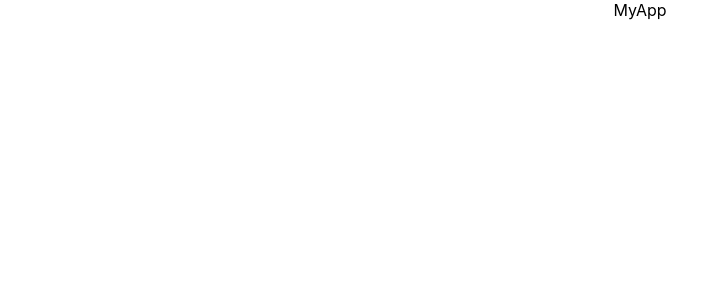
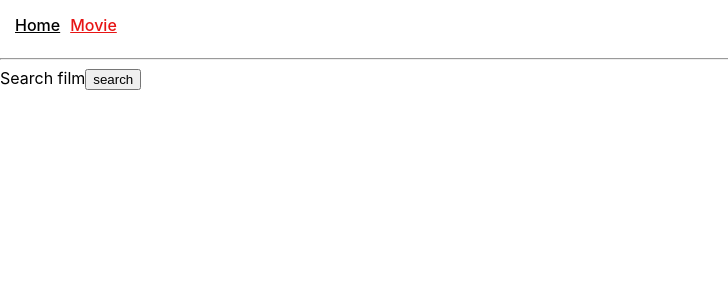
Before and after one commit to Sergey-Markov/goit-react-hw-04-movies, a React (Create React App) app: page /movie in a window 1280 px wide. Shown: the top 300 px of the page, without its empty margins (0-728 px from the left). Built offline with nearby package versions, Linux system fonts and the light colour scheme.

Commit message:
first changes

```diff
--- a/public/index.html
+++ b/public/index.html
@@ -9,12 +9,12 @@
       name="description"
       content="Web site created using create-react-app"
     />
-    <link rel="apple-touch-icon" href="%PUBLIC_URL%/logo192.png" />
+    <!-- <link rel="apple-touch-icon" href="%PUBLIC_URL%/logo192.png" /> -->
     <!--
       manifest.json provides metadata used when your web app is installed on a
       user's mobile device or desktop. See https://developers.google.com/web/fundamentals/web-app-manifest/
     -->
-    <link rel="manifest" href="%PUBLIC_URL%/manifest.json" />
+    <!-- <link rel="manifest" href="%PUBLIC_URL%/manifest.json" /> -->
     <!--
       Notice the use of %PUBLIC_URL% in the tags above.
       It will be replaced with the URL of the `public` folder during the build.
--- a/src/App.js
+++ b/src/App.js
@@ -1,7 +1,29 @@
-import "./App.css";
+// import "./App.css";
+import { Switch, Route } from "react-router-dom";
+import HomePage from "./Components/HomePage/HomePage";
+import MoviesPage from "./Components/MoviesPage/MoviesPage";
+import Navigation from "./Components/Navigation/Navigation";
+import NotFoundView from "./Components/NotFoundView/NotFoundView";
 
 function App() {
-  return <div className="App">MyApp</div>;
+  return (
+    <div>
+      <Navigation />
+      <hr />
+
+      <Switch>
+        <Route path="/" exact>
+          <HomePage />
+        </Route>
+        <Route path="/movie">
+          <MoviesPage />
+        </Route>
+        <Route>
+          <NotFoundView />
+        </Route>
+      </Switch>
+    </div>
+  );
 }
 
 export default App;
--- a/src/Components/HomePage/HomePage.js
+++ b/src/Components/HomePage/HomePage.js
@@ -0,0 +1,45 @@
+import { useEffect, useState } from "react";
+import { NavLink } from "react-router-dom";
+import * as fetchFilmsAPI from "../../Service/Service";
+import s from "../HomePage/HomePage.module.css";
+
+export default function HomePage() {
+  const [trendFilms, setTrendFilms] = useState([]);
+
+  useEffect(() => {
+    fetchFilmsAPI.fetchTrendFilms(1).then((response) => {
+      setTrendFilms(response.results);
+    });
+  }, []);
+
+  // trendFilms.map(film=> console.log(film.original_title));
+  return (
+    <>
+      <h1 className={s.title}>Trending today:</h1>
+      <ul className={s.filmsList}>
+        {trendFilms &&
+          trendFilms.map((film) => (
+            <NavLink key={film.id} to="/film">
+              {film.original_title}
+            </NavLink>
+          ))}
+      </ul>
+    </>
+  );
+}
+
+// adult: false
+// backdrop_path: "/byflnwPMumyvrCW9SfO5Miq3647.jpg"
+// genre_ids: (2) [28, 53]
+// id: 597891
+// media_type: "movie"
+// original_language: "en"
+// original_title: "Kate"
+// overview: "After she's irreversibly poisoned, a ruthless criminal operative has less than 24 hours to exact revenge on her enemies and in the process forms an unexpected bond with the daughter of one of her past victims."
+// popularity: 1170.508
+// poster_path: "/uQWgSRXeYRWCvGIX9LDNBW6XBYD.jpg"
+// release_date: "2021-09-10"
+// title: "Kate"
+// video: false
+// vote_average: 6.7
+// vote_count: 301
--- a/src/Components/HomePage/HomePage.module.css
+++ b/src/Components/HomePage/HomePage.module.css
@@ -0,0 +1,10 @@
+.title {
+  padding: 15px;
+}
+.filmsList {
+  display: flex;
+  flex-direction: column;
+  text-decoration: none;
+  font-size: 18px;
+  font-weight: normal;
+}
--- a/src/Components/MoviesPage/MoviesPage.js
+++ b/src/Components/MoviesPage/MoviesPage.js
@@ -0,0 +1,8 @@
+export default function MoviesPage() {
+  return (
+    <>
+      Search film
+      <button type="button">search</button>
+    </>
+  );
+}
--- /dev/null
+++ b/src/Components/Navigation/Navigation.js
@@ -0,0 +1,15 @@
+import { NavLink } from "react-router-dom";
+import s from "../Navigation/Navigation.module.css";
+
+export default function Navigation() {
+  return (
+    <nav className={s.navigation}>
+      <NavLink to="/" exact className={s.items} activeClassName={s.activeLink}>
+        Home
+      </NavLink>
+      <NavLink to="/movie" className={s.items} activeClassName={s.activeLink}>
+        Movie
+      </NavLink>
+    </nav>
+  );
+}
--- /dev/null
+++ b/src/Components/Navigation/Navigation.module.css
@@ -0,0 +1,15 @@
+.navigation {
+  display: flex;
+  padding: 15px 15px;
+}
+.items:not(:last-child) {
+  margin-right: 10px;
+}
+.items {
+  font-weight: 500;
+  color: black;
+  font-style: 18px;
+}
+.activeLink {
+  color: rgb(231, 20, 20);
+}
--- /dev/null
+++ b/src/Components/NotFoundView/NotFoundView.js
@@ -0,0 +1,3 @@
+export default function NotFoundView() {
+  return <h2>404 It's Route is not possible, please, try again!!!</h2>;
+}
--- a/src/Service/Service.js
+++ b/src/Service/Service.js
@@ -0,0 +1,39 @@
+const BASE_URL = "https://api.themoviedb.org/3/";
+const API_KEY = "ef978c42f38b248eb391638f72cc0144";
+
+export async function fetchWithErrorFilms(url = "") {
+  const response = await fetch(url);
+  return response.ok
+    ? await response.json()
+    : Promise.reject(new Error("Not found"));
+}
+
+export function fetchTrendFilms(page) {
+  return fetchWithErrorFilms(
+    `${BASE_URL}trending/movie/day?api_key=${API_KEY}`
+  );
+}
+
+export function fetchMoviesBySearch(query) {
+  return fetchWithErrorFilms(
+    `${BASE_URL}search/movie?api_key=${API_KEY}&language=en-US&page=1&include_adult=false)&query=${query}`
+  );
+}
+
+export function fetchMovieById(id) {
+  return fetchWithErrorFilms(
+    `${BASE_URL}movie/${id}?api_key=${API_KEY}&language=en-US`
+  );
+}
+
+export function fetchMovieCasts(id) {
+  return fetchWithErrorFilms(
+    `${BASE_URL}movie/${id}/credits?api_key=${API_KEY}&language=en-US`
+  );
+}
+
+export function fetchMovieReviews(id) {
+  return fetchWithErrorFilms(
+    `${BASE_URL}movie/${id}/reviews?api_key=${API_KEY}&language=en-US&page=1`
+  );
+}
--- a/src/index.js
+++ b/src/index.js
@@ -1,12 +1,15 @@
 import React from "react";
 import ReactDOM from "react-dom";
+import { BrowserRouter } from "react-router-dom";
 import "./index.css";
 import App from "./App";
 // import reportWebVitals from './reportWebVitals';
 
 ReactDOM.render(
   <React.StrictMode>
-    <App />
+    <BrowserRouter>
+      <App />
+    </BrowserRouter>
   </React.StrictMode>,
   document.getElementById("root")
 );
```
